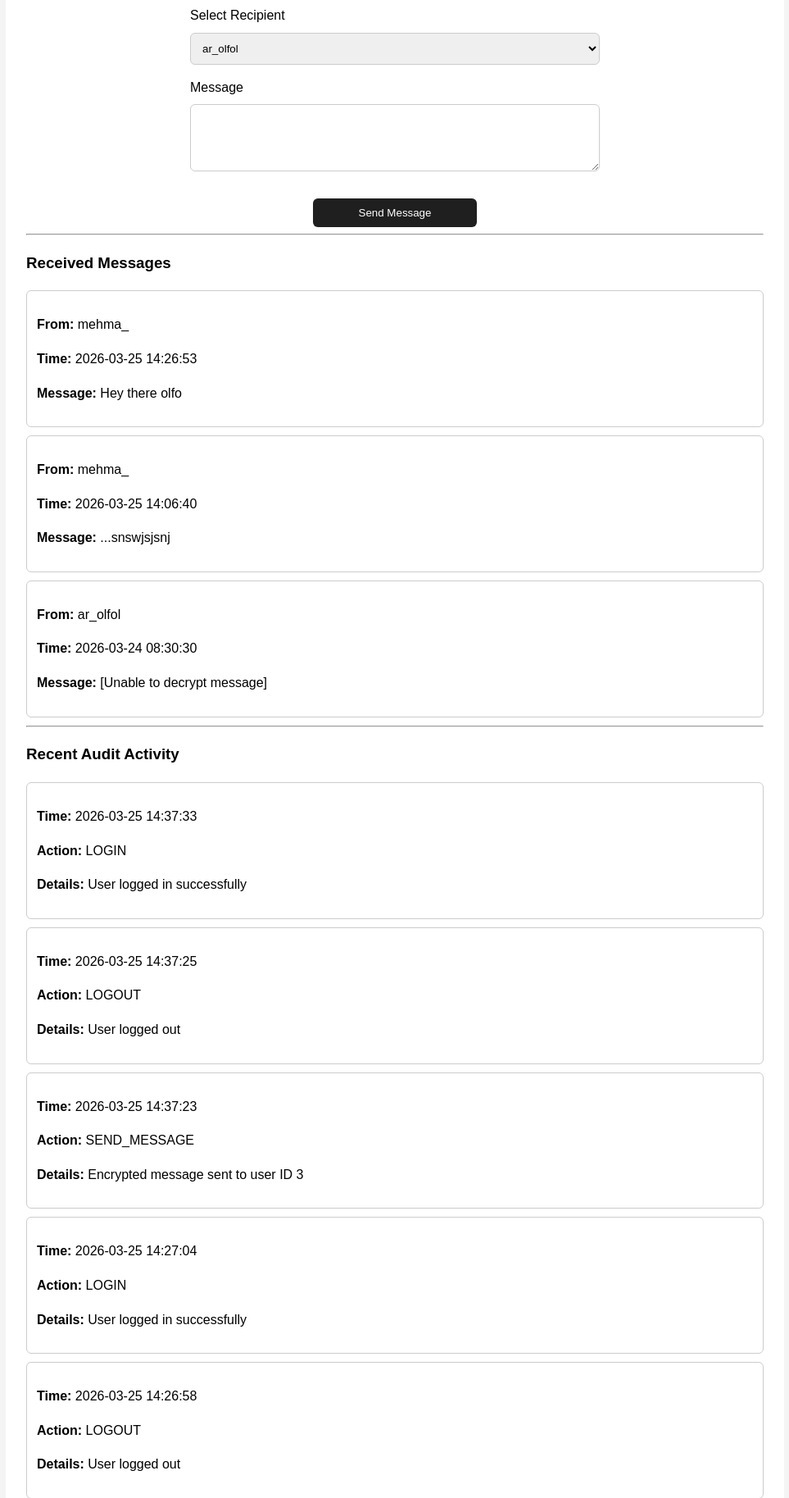
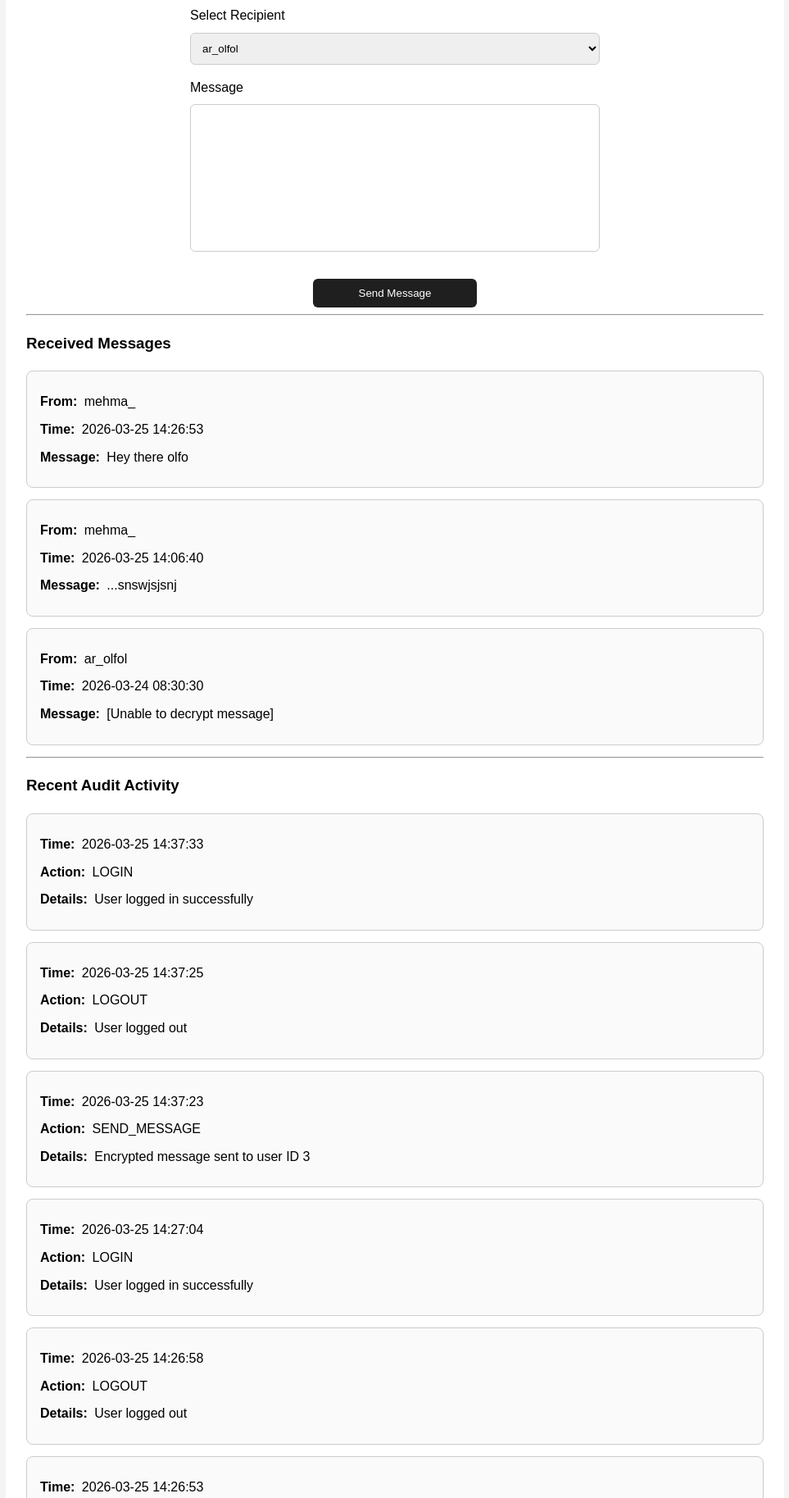
Before and after one commit to ar24abw/UH-secure-staff-chat, a Flask app: page /dashboard in a window 1280 px wide. Shown: the part 284-2111 px from the top of the page at 82% size, without its empty margins (158-1121 px from the left). Run offline with Flask 3, Linux system fonts and the light colour scheme; a user stored in the database is signed in; data comes from the database, SQL or seed files in the repository; both versions use the stored data as it was after the commit.

Commit message:
Textarea form
Disabled textarea resizing for cleaner dashboard message form

```diff
--- a/web_app/templates/base.html
+++ b/web_app/templates/base.html
@@ -82,9 +82,35 @@
 
       .log-box {
         border: 1px solid #ccc;
-        padding: 12px;
-        margin-bottom: 10px;
-        border-radius: 6px;
+        padding: 16px;
+        margin-bottom: 14px;
+        border-radius: 8px;
+        background-color: #fafafa;
+
+        /* Keeps long text inside the box */
+        overflow-wrap: break-word;
+        word-wrap: break-word;
+        word-break: break-word;
+        white-space: normal;
+
+        /* Makes spacing look cleaner */
+        line-height: 1.6;
+      }
+
+      .log-box p {
+        margin: 8px 0;
+      }
+
+      textarea {
+        resize: none;
+        width: 100%;
+        min-height: 180px;
+        box-sizing: border-box;
+      }
+
+      .log-box strong {
+        display: inline-block;
+        margin-right: 4px;
       }
     </style>
   </head>
```
Also changed, not shown: web_app/secure_chat.db.
